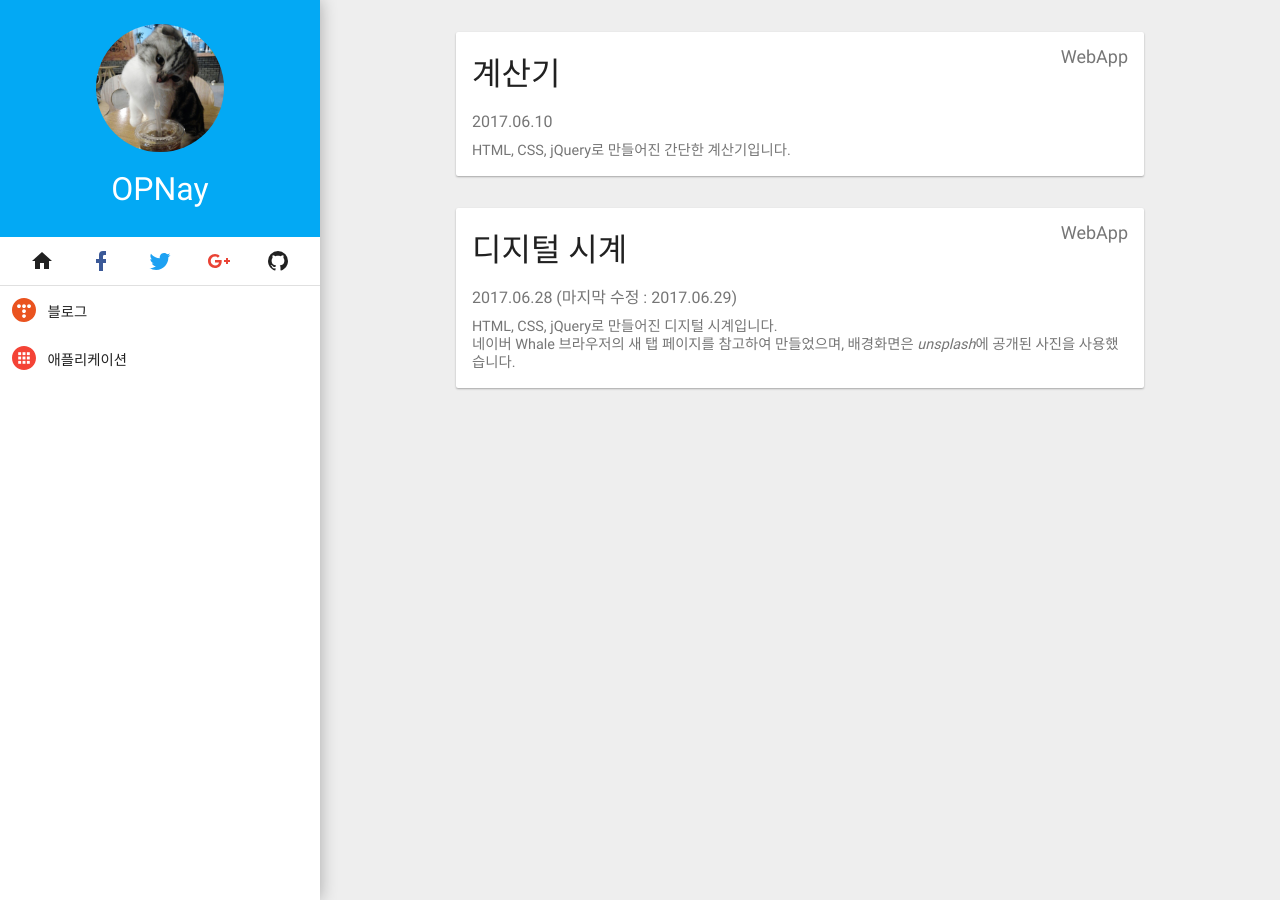
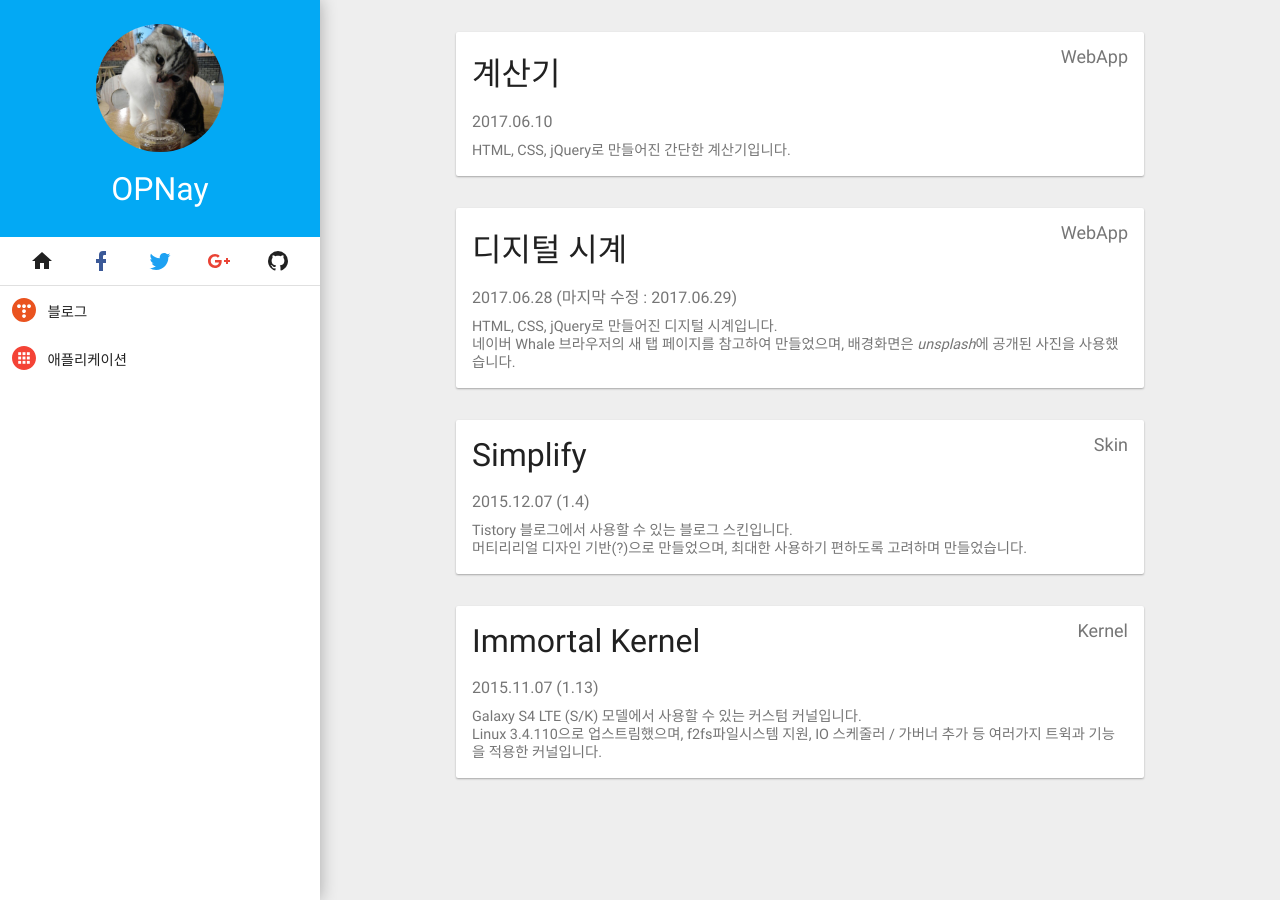
Before and after one commit to opnay/opnay.github.io, a Jekyll site: the page built from app/index.html, in a window 1280 px wide. Built offline with Jekyll 4.4.1, drawn with Linux system fonts in a browser that asks for light colours; some web fonts are replaced.

Commit message:
app: List Added 'Simplify' and 'Immmortal Kernel'

```diff
--- a/_data/apps.yml
+++ b/_data/apps.yml
@@ -1,11 +1,23 @@
 - name : "계산기"
   type : WebApp
-  dir : calculator
+  href : /app/calculator
   date : "2017.06.10"
   desc : "HTML, CSS, jQuery로 만들어진 간단한 계산기입니다."
 
 - name : "디지털 시계"
   type : WebApp
-  dir : clock
+  href : /app/clock
   date : "2017.06.28 (마지막 수정 : 2017.06.29)"
   desc : "HTML, CSS, jQuery로 만들어진 디지털 시계입니다.<br>네이버 Whale 브라우저의 새 탭 페이지를 참고하여 만들었으며, 배경화면은 <em>unsplash</em>에 공개된 사진을 사용했습니다."
+
+- name : "Simplify"
+  type : Skin
+  href : "http://blog.opnay.com/111"
+  date : "2015.12.07 (1.4)"
+  desc : "Tistory 블로그에서 사용할 수 있는 블로그 스킨입니다.<br>머티리리얼 디자인 기반(?)으로 만들었으며, 최대한 사용하기 편하도록 고려하며 만들었습니다."
+
+- name : "Immortal Kernel"
+  type : Kernel
+  href : "http://blog.opnay.com/109"
+  date : "2015.11.07 (1.13)"
+  desc : "Galaxy S4 LTE (S/K) 모델에서 사용할 수 있는 커스텀 커널입니다.<br>Linux 3.4.110으로 업스트림했으며, f2fs파일시스템 지원, IO 스케줄러 / 가버너 추가 등 여러가지 트윅과 기능을 적용한 커널입니다."
--- a/app/index.html
+++ b/app/index.html
@@ -13,7 +13,7 @@ theme:
 ---
 {% for app in site.data.apps %}
 <section class="section item">
-	<a class="card ft-black" href="/app/{{ app.dir }}">
+	<a class="card ft-black" href="{{ app.href }}">
 		<div class="title">{{ app.name }}<span class="category ft-black-sec right">{{ app.type }}</span></div>
 		<p class="date ft-black-sec">{{ app.date }}</p>
 		<p class="desc ft-black-sec">{{ app.desc }}</p>
```
